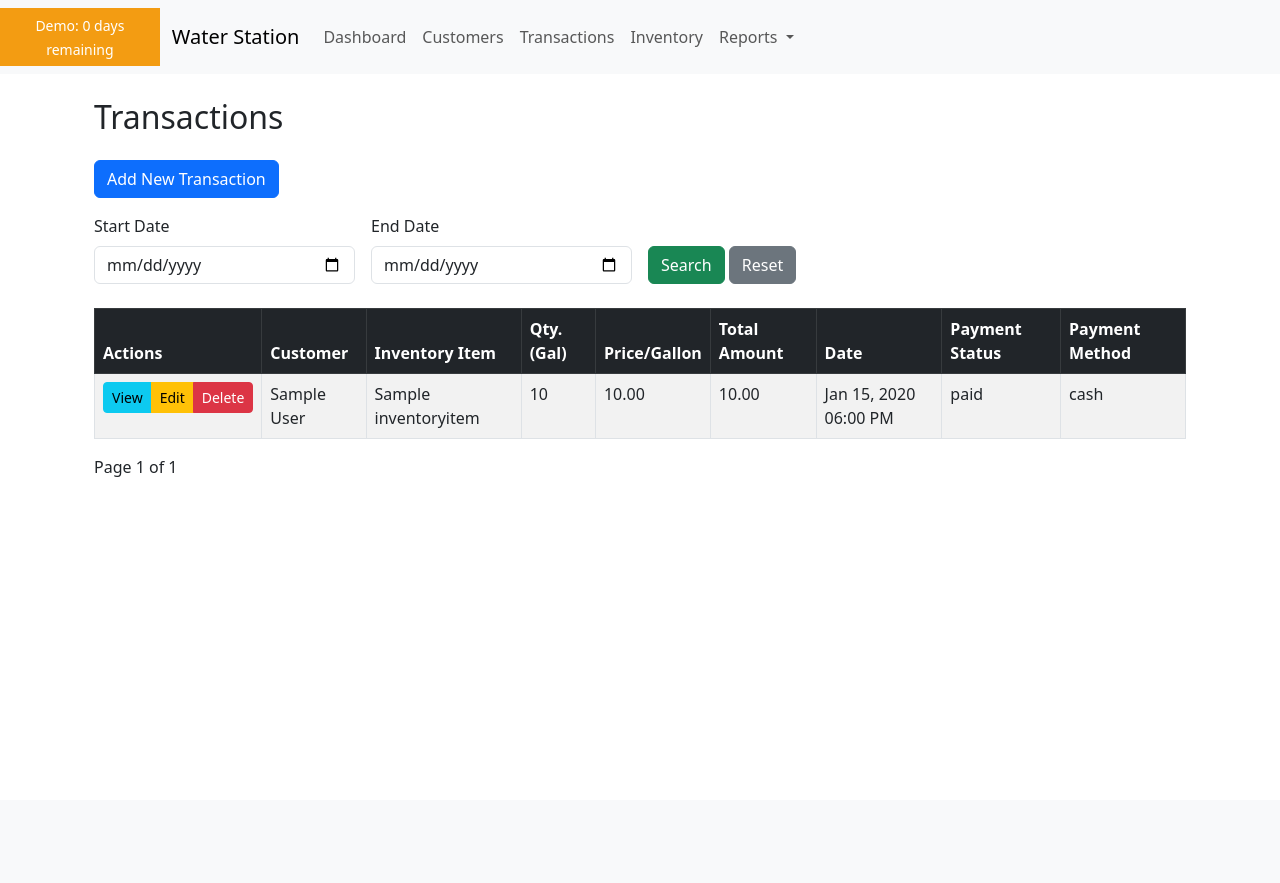
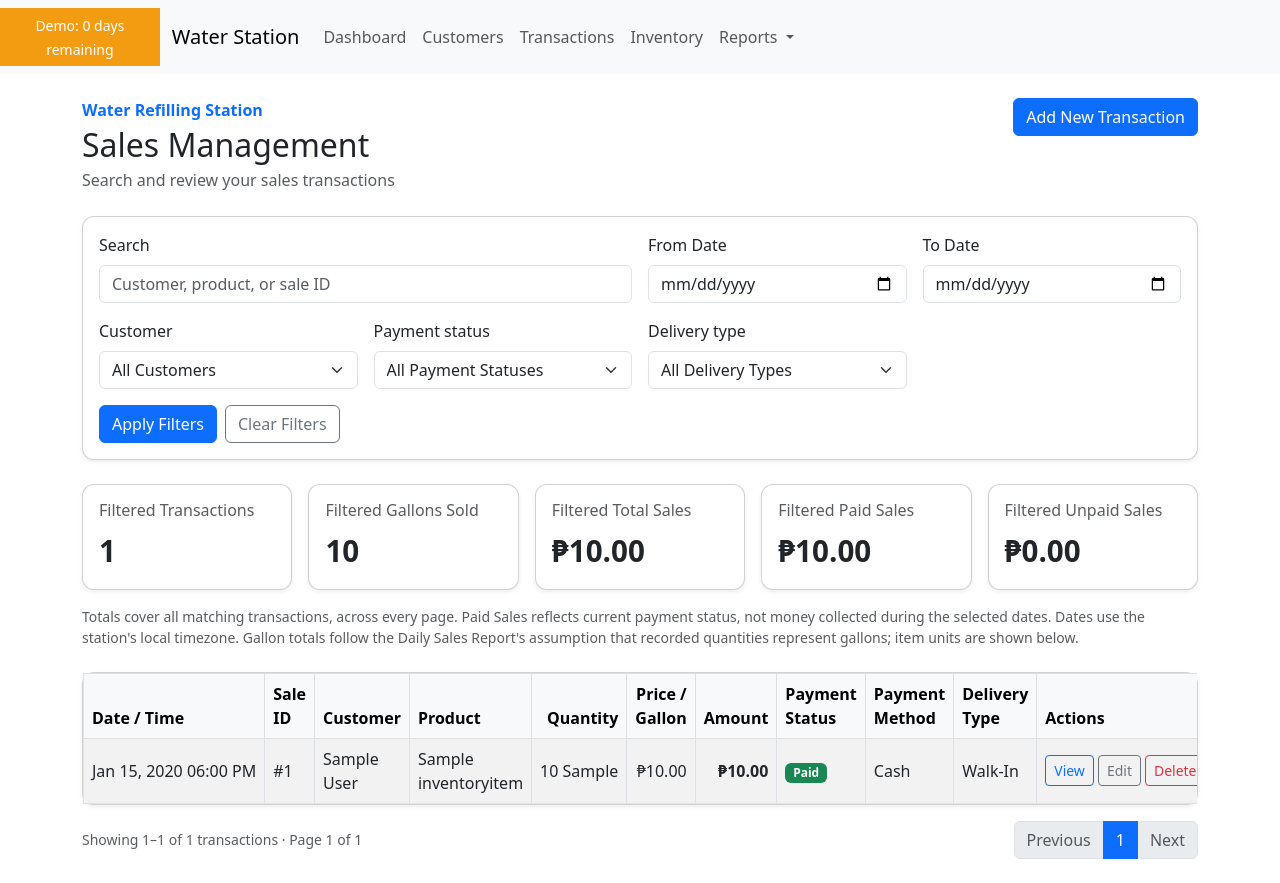
Before and after one commit to gemi-dot/water_refilling_station, a Django app: page /transactions/ in a window 1280 px wide. Before the commit the page ends 477 px from the top, so only its background shows below. Run offline with Django 4.2, Linux system fonts and the light colour scheme; tables that the repository leaves empty hold one stand-in row (values such as "Sample post").

Commit message:
feat: enhance sales transactions with filters and pagination

```diff
--- a/main/forms.py
+++ b/main/forms.py
@@ -80,3 +80,29 @@ class InventoryMetadataForm(forms.ModelForm):
         if 'unit' in cleaned and cleaned['unit'] != self.instance.unit and (self.instance.transaction_set.exists() or self.instance.stocklog_set.exists()):
             self.add_error('unit', 'The unit cannot be changed while sales or stock movement history reference this item.')
         return cleaned
+
+
+class SalesCustomerChoiceField(forms.ModelChoiceField):
+    def to_python(self, value):
+        if value not in self.empty_values:
+            text = str(value)
+            if not text.isascii() or not text.isdecimal() or len(text) > 19 or int(text) > 9223372036854775807:
+                raise forms.ValidationError(self.error_messages['invalid_choice'], code='invalid_choice', params={'value': value})
+        return super().to_python(value)
+
+
+class SalesFilterForm(forms.Form):
+    q = forms.CharField(required=False, max_length=200, label='Search', widget=forms.TextInput(attrs={'class': 'form-control', 'placeholder': 'Customer, product, or sale ID'}))
+    start_date = forms.DateField(required=False, input_formats=['%Y-%m-%d'], label='From Date', widget=forms.DateInput(attrs={'type': 'date', 'class': 'form-control'}))
+    end_date = forms.DateField(required=False, input_formats=['%Y-%m-%d'], label='To Date', widget=forms.DateInput(attrs={'type': 'date', 'class': 'form-control'}))
+    customer = SalesCustomerChoiceField(queryset=Customer.objects.order_by('name', 'pk'), required=False, empty_label='All Customers', widget=forms.Select(attrs={'class': 'form-select'}))
+    payment_status = forms.ChoiceField(choices=[('', 'All Payment Statuses')] + Transaction.PAYMENT_STATUS_CHOICES, required=False, widget=forms.Select(attrs={'class': 'form-select'}))
+    delivery_type = forms.ChoiceField(choices=[('', 'All Delivery Types')] + Transaction.DELIVERY_CHOICES, required=False, widget=forms.Select(attrs={'class': 'form-select'}))
+
+    def clean(self):
+        cleaned = super().clean()
+        start = cleaned.get('start_date')
+        end = cleaned.get('end_date')
+        if start and end and start > end:
+            self.add_error('end_date', 'To Date must be on or after From Date.')
+        return cleaned
--- a/main/templates/main/transactions_list.html
+++ b/main/templates/main/transactions_list.html
@@ -1,101 +1,74 @@
 {% extends 'main/base.html' %}
+{% load tz %}
+{% block title %}Sales Management - Water Refilling Station{% endblock %}
+{% block content %}
+<style>
+    .sales-management .summary-value { font-size: clamp(1.4rem, 2.5vw, 1.85rem); font-weight: 700; font-variant-numeric: tabular-nums; }
+    .sales-management .money { white-space: nowrap; font-variant-numeric: tabular-nums; }
+    .sales-management .card { border-radius: .75rem; }
+</style>
+<section class="sales-management my-4" aria-labelledby="sales-heading">
+    <header class="d-flex flex-wrap justify-content-between align-items-start gap-3 mb-4">
+        <div><p class="text-primary fw-semibold mb-1">Water Refilling Station</p><h1 id="sales-heading" class="h2 mb-1">Sales Management</h1><p class="text-muted mb-0">Search and review your sales transactions</p></div>
+        <a href="{% url 'add_transaction' %}" class="btn btn-primary">Add New Transaction</a>
+    </header>
 
-{% block title %}Transactions - Water Refilling Station{% endblock %}
-
-{% block content %}
-<div class="container mt-4">
-    <h2 class="mb-4">Transactions</h2>
-
-    <!-- Add Transaction Button -->
-    <a href="{% url 'add_transaction' %}" class="btn btn-primary mb-3">Add New Transaction</a>
-
-    <!-- Date Search Form -->
-    <form method="get" class="mb-4 row g-3">
-        <div class="col-md-3">
-            <label for="start_date" class="form-label">Start Date</label>
-            <input type="date" id="start_date" name="start_date"
-                   value="{{ request.GET.start_date|default:'' }}"
-                   class="form-control">
-        </div>
-        <div class="col-md-3">
-            <label for="end_date" class="form-label">End Date</label>
-            <input type="date" id="end_date" name="end_date"
-                   value="{{ request.GET.end_date|default:'' }}"
-                   class="form-control">
-        </div>
-        <div class="col-md-3 align-self-end">
-            <button type="submit" class="btn btn-success">Search</button>
-            <a href="{% url 'transactions_list' %}" class="btn btn-secondary">Reset</a>
+    <form method="get" class="card shadow-sm mb-4" aria-label="Sales filters">
+        <div class="card-body">
+            {% if filter_form.errors %}<div class="alert alert-warning" role="alert">Please correct the filters below. No transactions are shown until the filters are valid. {{ filter_form.non_field_errors }}</div>{% endif %}
+            <div class="row g-3">
+                {% for field in filter_form %}
+                <div class="{% if field.name == 'q' %}col-12 col-lg-6{% else %}col-12 col-sm-6 col-lg-3{% endif %}">
+                    <label for="{{ field.id_for_label }}" class="form-label">{{ field.label }}</label>{{ field }}
+                    {% if field.errors %}<div class="text-danger small mt-1">{{ field.errors }}</div>{% endif %}
+                </div>
+                {% endfor %}
+            </div>
+            <div class="d-flex flex-wrap gap-2 mt-3"><button type="submit" class="btn btn-primary">Apply Filters</button><a href="{% url 'transactions_list' %}" class="btn btn-outline-secondary">Clear Filters</a></div>
         </div>
     </form>
 
-    <!-- Transactions Table -->
-    <table class="table table-striped table-bordered">
-        <thead class="table-dark">
-            <tr>
-                <th>Actions</th>
-                <th>Customer</th>
-                <th>Inventory Item</th>
-                <th>Qty. (Gal)</th>
-                <th>Price/Gallon</th>
-                <th>Total Amount</th>
-                <th>Date</th>
-                <th>Payment Status</th>
-                <th>Payment Method</th>
-            </tr>
-        </thead>
-        <tbody>
-            {% for transaction in transactions %}
-                <tr>
-                    <td>
-                        <div class="btn-group" role="group">
-                            <a href="{% url 'transaction_detail' transaction.id %}" class="btn btn-sm btn-info">View</a>
-                            <a href="{% url 'edit_transaction' transaction.id %}" class="btn btn-sm btn-warning">Edit</a>
-                            <a href="{% url 'delete_transaction' transaction.id %}" class="btn btn-sm btn-danger" onclick="return confirm('Are you sure?');">Delete</a>
-                        </div>
-                    </td>
-                    <td>{{ transaction.customer.name }}</td>
-                    <td>{{ transaction.inventory_item.name }}</td>
-                    <td>{{ transaction.quantity }}</td>
-                    <td>{{ transaction.price_per_gallon }}</td>
-                    <td>{{ transaction.total_amount|floatformat:2 }}</td>
-                    <td>{{ transaction.created_at|date:"M d, Y h:i A" }}</td>
-                    <td>{{ transaction.payment_status }}</td>
-                    <td>{{ transaction.payment_method }}</td>
-                </tr>
-            {% empty %}
-                <tr>
-                    <td colspan="9" class="text-center">No transactions found.</td>
-                </tr>
+    <div class="row row-cols-1 row-cols-sm-2 row-cols-xl-5 g-3 mb-3">
+        {% for label, value, monetary in summary_cards %}<div class="col"><div class="card shadow-sm h-100"><div class="card-body">
+            <h2 class="h6 text-muted">{{ label }}</h2><p class="summary-value mb-0">{% if monetary %}₱{{ value|floatformat:2 }}{% else %}{{ value }}{% endif %}</p>
+        </div></div></div>{% endfor %}
+    </div>
+    <p class="small text-muted mb-4">Totals cover all matching transactions, across every page. Paid Sales reflects current payment status, not money collected during the selected dates. Dates use the station's local timezone. Gallon totals follow the Daily Sales Report's assumption that recorded quantities represent gallons; item units are shown below.</p>
+
+    <div class="card shadow-sm"><div class="table-responsive">
+        <table class="table table-striped table-bordered align-middle mb-0">
+            <thead class="table-light"><tr>
+                <th scope="col">Date / Time</th><th scope="col">Sale ID</th><th scope="col">Customer</th><th scope="col">Product</th>
+                <th scope="col" class="text-end">Quantity</th><th scope="col" class="text-end">Price / Gallon</th><th scope="col" class="text-end">Amount</th>
+                <th scope="col">Payment Status</th><th scope="col">Payment Method</th><th scope="col">Delivery Type</th><th scope="col">Actions</th>
+            </tr></thead>
+            <tbody>{% for transaction in transactions %}<tr>
+                <td class="text-nowrap">{{ transaction.created_at|localtime|date:"M d, Y h:i A" }}</td><td>#{{ transaction.pk }}</td>
+                <td>{{ transaction.customer.name }}</td><td>{{ transaction.inventory_item.name }}</td>
+                <td class="text-end text-nowrap">{{ transaction.quantity }} {{ transaction.inventory_item.unit }}</td>
+                <td class="money text-end">₱{{ transaction.price_per_gallon|floatformat:2 }}</td><td class="money text-end fw-semibold">₱{{ transaction.total_amount|floatformat:2 }}</td>
+                <td><span class="badge {% if transaction.payment_status == 'paid' %}bg-success{% else %}bg-warning text-dark{% endif %}">{{ transaction.get_payment_status_display }}</span></td>
+                <td>{{ transaction.get_payment_method_display }}</td><td>{{ transaction.get_delivery_type_display }}</td>
+                <td><div class="d-flex gap-1">
+                    <a href="{% url 'transaction_detail' transaction.pk %}" class="btn btn-sm btn-outline-primary">View</a>
+                    <a href="{% url 'edit_transaction' transaction.pk %}" class="btn btn-sm btn-outline-secondary">Edit</a>
+                    <a href="{% url 'delete_transaction' transaction.pk %}" class="btn btn-sm btn-outline-danger">Delete</a>
+                </div></td>
+            </tr>{% empty %}<tr><td colspan="11" class="text-center text-muted py-4">No transactions found. Try different filters or clear them to view all sales.</td></tr>{% endfor %}</tbody>
+        </table>
+    </div></div>
+
+    <div class="d-flex flex-wrap justify-content-between align-items-center gap-3 mt-3">
+        <p class="text-muted small mb-0">Showing {{ transactions.start_index }}–{{ transactions.end_index }} of {{ transaction_count }} transactions &middot; Page {{ transactions.number }} of {{ transactions.paginator.num_pages }}</p>
+        <nav aria-label="Sales pagination"><ul class="pagination flex-wrap mb-0">
+            {% if transactions.has_previous %}<li class="page-item"><a class="page-link" href="?{% if filter_query %}{{ filter_query }}&amp;{% endif %}page={{ transactions.previous_page_number }}">Previous</a></li>{% else %}<li class="page-item disabled"><span class="page-link">Previous</span></li>{% endif %}
+            {% for page_number in page_range %}
+                {% if page_number == transactions.paginator.ELLIPSIS %}<li class="page-item disabled"><span class="page-link">{{ page_number }}</span></li>
+                {% elif page_number == transactions.number %}<li class="page-item active" aria-current="page"><span class="page-link">{{ page_number }}</span></li>
+                {% else %}<li class="page-item"><a class="page-link" aria-label="Page {{ page_number }}" href="?{% if filter_query %}{{ filter_query }}&amp;{% endif %}page={{ page_number }}">{{ page_number }}</a></li>{% endif %}
             {% endfor %}
-        </tbody>
-    </table>
-
-    <!-- Pagination -->
-    <div class="pagination mt-3">
-        <span class="step-links">
-            {% if transactions.has_previous %}
-                <a href="?{% if request.GET.start_date %}start_date={{ request.GET.start_date }}&{% endif %}
-                         {% if request.GET.end_date %}end_date={{ request.GET.end_date }}&{% endif %}
-                         page=1" class="btn btn-sm btn-secondary">&laquo; First</a>
-                <a href="?{% if request.GET.start_date %}start_date={{ request.GET.start_date }}&{% endif %}
-                         {% if request.GET.end_date %}end_date={{ request.GET.end_date }}&{% endif %}
-                         page={{ transactions.previous_page_number }}" class="btn btn-sm btn-secondary">Previous</a>
-            {% endif %}
-
-            <span class="current">
-                Page {{ transactions.number }} of {{ transactions.paginator.num_pages }}
-            </span>
-
-            {% if transactions.has_next %}
-                <a href="?{% if request.GET.start_date %}start_date={{ request.GET.start_date }}&{% endif %}
-                         {% if request.GET.end_date %}end_date={{ request.GET.end_date }}&{% endif %}
-                         page={{ transactions.next_page_number }}" class="btn btn-sm btn-secondary">Next</a>
-                <a href="?{% if request.GET.start_date %}start_date={{ request.GET.start_date }}&{% endif %}
-                         {% if request.GET.end_date %}end_date={{ request.GET.end_date }}&{% endif %}
-                         page={{ transactions.paginator.num_pages }}" class="btn btn-sm btn-secondary">Last &raquo;</a>
-            {% endif %}
-        </span>
+            {% if transactions.has_next %}<li class="page-item"><a class="page-link" href="?{% if filter_query %}{{ filter_query }}&amp;{% endif %}page={{ transactions.next_page_number }}">Next</a></li>{% else %}<li class="page-item disabled"><span class="page-link">Next</span></li>{% endif %}
+        </ul></nav>
     </div>
-</div>
+</section>
 {% endblock %}
--- a/main/views.py
+++ b/main/views.py
@@ -3,6 +3,7 @@
 from decimal import Decimal
 
 from django.core.exceptions import ValidationError
+from django.http import QueryDict
 from django.db import transaction as db_transaction
 from django.shortcuts import render, redirect, get_object_or_404
 from .models import Customer
@@ -28,7 +29,7 @@ from django.core.paginator import Paginator
 
 from django.db.models import Sum, Count, Q, Exists, OuterRef
 from django.db.models.deletion import ProtectedError
-from .forms import InventoryMetadataForm
+from .forms import InventoryMetadataForm, SalesFilterForm
 from .inventory import LOW_STOCK_THRESHOLD, deletion_reason, inventory_staff_required, stock_movements, stock_status
 
 
@@ -116,27 +117,70 @@ from django.utils.dateparse import parse_date
 from .models import Transaction
 
 def transactions_list(request):
-    transactions = Transaction.objects.all().order_by('-created_at')  # Latest first
+    form = SalesFilterForm(request.GET)
+    transactions = Transaction.objects.all()
+    filter_values = {}
+    if form.is_valid():
+        filters = form.cleaned_data
+        query = filters['q']
+        if query:
+            search = Q(customer__name__icontains=query) | Q(inventory_item__name__icontains=query)
+            number = query[1:] if query.startswith('#') else query
+            if number.isascii() and number.isdecimal() and len(number) <= 19 and 0 < int(number) <= 9223372036854775807:
+                search |= Q(pk=int(number))
+            transactions = transactions.filter(search)
+        if filters['start_date']:
+            transactions = transactions.filter(created_at__date__gte=filters['start_date'])
+        if filters['end_date']:
+            transactions = transactions.filter(created_at__date__lte=filters['end_date'])
+        if filters['customer']:
+            transactions = transactions.filter(customer=filters['customer'])
+        if filters['payment_status']:
+            transactions = transactions.filter(payment_status=filters['payment_status'])
+        if filters['delivery_type']:
+            transactions = transactions.filter(delivery_type=filters['delivery_type'])
+        for name, value in filters.items():
+            if value:
+                if name in ('start_date', 'end_date'):
+                    value = value.isoformat()
+                elif name == 'customer':
+                    value = value.pk
+                filter_values[name] = str(value)
+    else:
+        # Do not silently drop invalid filters and show a wider set of sales.
+        transactions = transactions.none()
+        filter_values = {name: request.GET.get(name, '') for name in form.fields if request.GET.get(name)}
 
-    start_date = request.GET.get('start_date')
-    end_date = request.GET.get('end_date')
-
-    # Apply filters based on provided dates
-    if start_date and end_date:
-        transactions = transactions.filter(created_at__date__range=[start_date, end_date])
-    elif start_date:
-        transactions = transactions.filter(created_at__date__gte=start_date)
-    elif end_date:
-        transactions = transactions.filter(created_at__date__lte=end_date)
-
-    paginator = Paginator(transactions, 10)  # Show 10 per page
-    page_number = request.GET.get('page')
-    page_obj = paginator.get_page(page_number)
-
+    zero = Decimal('0.00')
+    summary = transactions.aggregate(
+        transaction_count=Count('pk'),
+        total_qty=Sum('quantity', default=0),
+        total_revenue=Sum('total_amount', default=zero),
+        paid_sales=Sum('total_amount', filter=Q(payment_status='paid'), default=zero),
+        unpaid_sales=Sum('total_amount', filter=Q(payment_status='unpaid'), default=zero),
+    )
+    transactions = transactions.select_related('customer', 'inventory_item').order_by('-created_at', '-pk')
+    paginator = Paginator(transactions, 10)
+    # Reuse the full filtered aggregate count instead of issuing another COUNT.
+    paginator.count = summary['transaction_count']
+    page = paginator.get_page(request.GET.get('page'))
+    preserved = QueryDict(mutable=True)
+    preserved.update(filter_values)
     return render(request, 'main/transactions_list.html', {
-        'transactions': page_obj,
-        'start_date': start_date,
-        'end_date': end_date
+        **summary,
+        'filter_form': form,
+        'transactions': page,
+        'start_date': filter_values.get('start_date', ''),
+        'end_date': filter_values.get('end_date', ''),
+        'filter_query': preserved.urlencode(),
+        'page_range': paginator.get_elided_page_range(page.number, on_each_side=1, on_ends=1),
+        'summary_cards': [
+            ('Filtered Transactions', summary['transaction_count'], False),
+            ('Filtered Gallons Sold', summary['total_qty'], False),
+            ('Filtered Total Sales', summary['total_revenue'], True),
+            ('Filtered Paid Sales', summary['paid_sales'], True),
+            ('Filtered Unpaid Sales', summary['unpaid_sales'], True),
+        ],
     })
 
 
```
Also changed, not shown: main/tests.py (+230 -0 lines).
